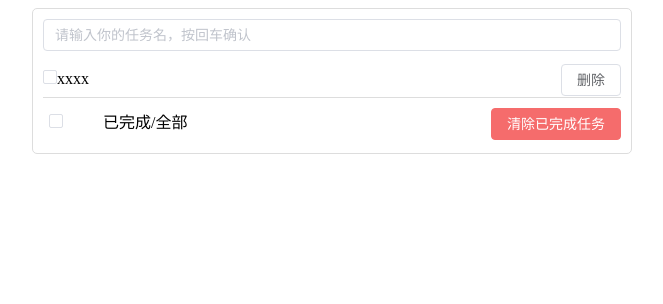
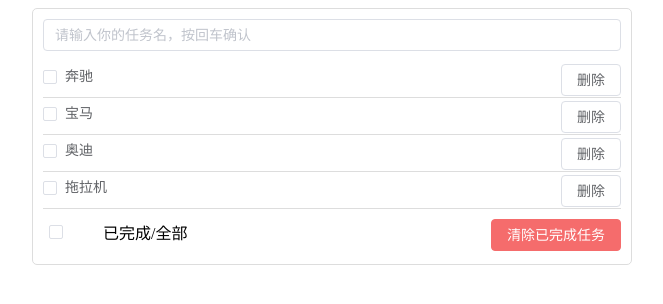
Before and after one commit to pollylii/vue3-study, a Vue app: page / in a window 1280 px wide. Shown: the top 304 px of the page, without its empty margins (308-971 px from the left). Built offline with nearby package versions, Linux system fonts and the light colour scheme.

Commit message:
添加todoList

```diff
--- a/src/Layout/index.vue
+++ b/src/Layout/index.vue
@@ -1,49 +1,50 @@
 <template>
   <div class="todo-container">
     <div class="todo-wrap">
-      <Header />
-      <List />
+      <Header :addTodo="addTodo" />
+      <List :todos="todos" />
       <Footer />
     </div>
   </div>
 </template>
 
 <script lang="ts">
-import { defineComponent,reactive,toRefs } from "vue";
+import { defineComponent, reactive, toRefs } from "vue";
 // 引入子集组件
-import Header from '../components/Header.vue'
-import List from '../components/List.vue'
-import Footer from '../components/Footer.vue'
-
-interface Todo {
-  id: number,
-  title:string,
-  isCompleted:boolean
-}
+import Header from "../components/Header.vue";
+import List from "../components/List.vue";
+import Footer from "../components/Footer.vue";
+// 引入接口
+import { Todo } from "../types/todo";
 export default defineComponent({
   name: "Layout",
-  components: { Header,List,Footer },
-
+  components: { Header, List, Footer },
   setup() {
-    const state = reactive<{todos: Todo[]}>({
-      todos:[
-        {id: 1,title:'奔驰',isCompleted:false },
-        {id: 2,title:'宝马',isCompleted:true },
-        {id: 3,title:'奥迪',isCompleted:false }
-      ]
-    })
+    const state = reactive<{ todos: Todo[] }>({
+      todos: [
+        { id: 1, title: "奔驰", isCompleted: false },
+        { id: 2, title: "宝马", isCompleted: true },
+        { id: 3, title: "奥迪", isCompleted: false },
+        { id: 4, title: "拖拉机", isCompleted: false },
+      ],
+    });
+    // 添加数据
+    const addTodo = (todo: Todo) => {
+      state.todos.unshift(todo);
+    };
     return {
-      ...toRefs(state)
+      ...toRefs(state),
+      addTodo,
     };
   },
 });
 </script>
 <style scoped>
-  .todo-container{
+.todo-container {
   width: 600px;
-    margin:  0 auto;
+  margin: 0 auto;
 }
-  .todo-container .todo-wrap{
+.todo-container .todo-wrap {
   padding: 10px;
   padding: 10px;
   border: 1px solid #dddddd;
--- a/src/components/Header.vue
+++ b/src/components/Header.vue
@@ -1,21 +1,50 @@
 <template>
   <div class="todo-header">
-      <el-input type="text" placeholder="请输入你的任务名，按回车确认" />
+    <el-input
+      type="text"
+      placeholder="请输入你的任务名，按回车确认"
+      @keyup.enter="add"
+      v-model="title"
+    />
   </div>
 </template>
 
 <script lang="ts">
-import { defineComponent } from 'vue'
+import { defineComponent, ref } from "vue";
 export default defineComponent({
   name: "Header",
   components: {},
-  setup() {
-    return {};
+  props: {
+    addTodo: {
+      type: Function,
+      required: true,
+    },
+  },
+  setup(props) {
+    const title = ref("");
+    const add = () => {
+      //获取文本框输入数据
+      const text = title.value;
+      if (!text.trim()) return;
+      const todo = {
+        id: Date.now(),
+        title: text,
+        isCompleted: false,
+      };
+      props.addTodo(todo);
+      // 清空文本框
+      title.value = "";
+    };
+
+    return {
+      title,
+      add,
+    };
   },
 });
 </script>
 <style scoped>
-    .todo-header input{
-        outline: none;
-    }
+.todo-header input {
+  outline: none;
+}
 </style>
--- a/src/components/Item.vue
+++ b/src/components/Item.vue
@@ -1,48 +1,49 @@
 <template>
   <li>
-      <label>
-          <el-checkbox></el-checkbox>
-          <span>xxxx</span>
-      </label>
+    <el-checkbox :label="todo.title"></el-checkbox>
     <el-button class="btn" size="mini" type="">删除</el-button>
   </li>
-
 </template>
 
 <script lang="ts">
-import { defineComponent } from 'vue'
+import { defineComponent, reactive } from "vue";
+import { Todo } from "../types/todo";
 export default defineComponent({
   name: "Item",
   components: {},
-  setup() {
+  props: {
+    todo: Object as () => Todo, // 函数返回的是Todo类型
+  },
+  setup(props) {
+    console.log(78789787878978, props.todo);
     return {};
   },
 });
 </script>
 <style scoped>
-    li{
-        list-style:none;
+li {
+  list-style: none;
   /*cursor: pointer;*/
   height: 36px;
   line-height: 36px;
   border-bottom: 1px solid #dddddd;
 }
-    li label{
+li label {
   float: left;
   cursor: pointer;
 }
-    li:before{
+li:before {
   content: inherit;
 }
-    li .btn{
+li .btn {
   float: right;
   /*display: none;*/
   margin-top: 3px;
 }
-    li .btn:hover{
+li .btn:hover {
   display: block;
 }
-    li label li input{
+li label li input {
   vertical-align: middle;
   position: relative;
   top: -1px;
--- a/src/components/List.vue
+++ b/src/components/List.vue
@@ -1,26 +1,27 @@
 <template>
   <ul class="todo-main">
-      <Item />
+    <Item v-for="todo in todos" :key="todo.id" :todo="todo" />
   </ul>
 </template>
 
 <script lang="ts">
-import { defineComponent } from 'vue'
-import Item from './Item.vue'
+import { defineComponent } from "vue";
+import Item from "./Item.vue";
 export default defineComponent({
   name: "List",
   components: { Item },
+  props: ["todos"],
   setup() {
     return {};
   },
 });
 </script>
 <style scoped>
-  ul{
-      margin: 0;
-      padding: 0;
-  }
-  .todo-main{
-      margin-top: 10px;
-  }
+ul {
+  margin: 0;
+  padding: 0;
+}
+.todo-main {
+  margin-top: 10px;
+}
 </style>
--- /dev/null
+++ b/src/types/todo.ts
@@ -0,0 +1,6 @@
+// 定义一个接口，约束state的数据类型
+export interface Todo {
+    id: number,
+    title:string,
+    isCompleted:boolean
+}
```
Lines whose indentation alone changed are shown as unchanged.
